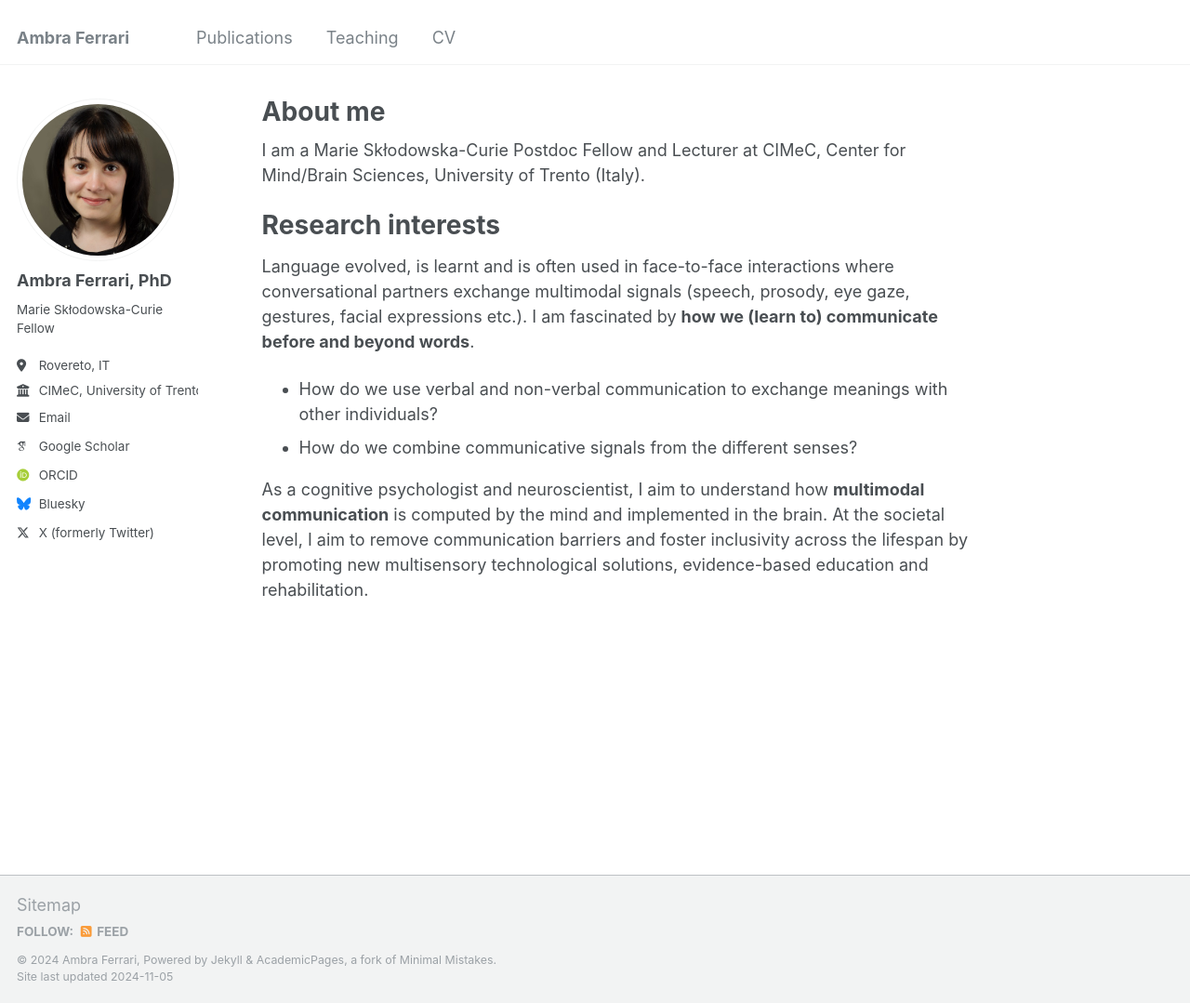
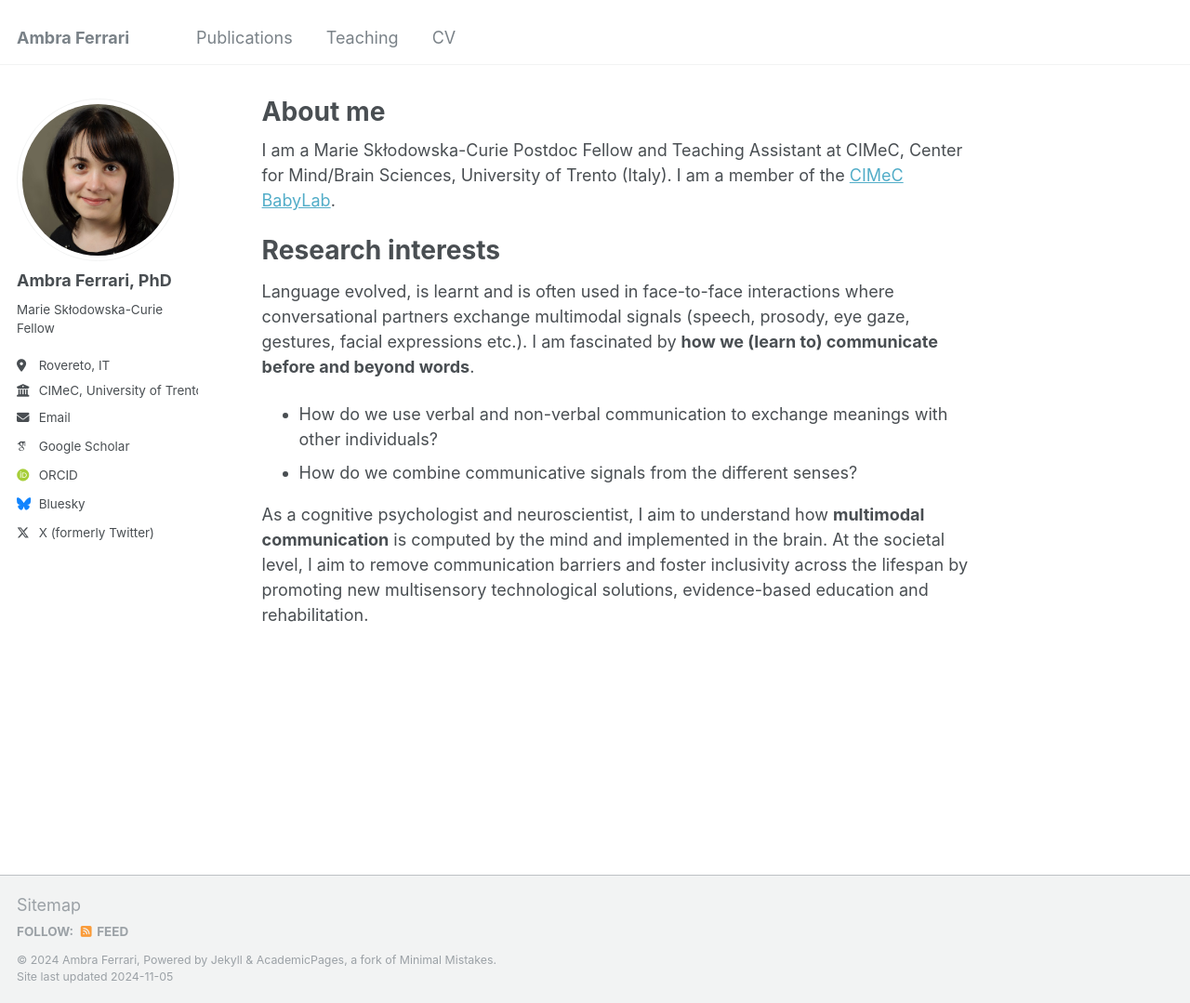
Before and after one commit to ambrafer/ambrafer.github.io, a Jekyll site: the page built from _pages/about.md, in a window 1280 px wide and 1079 px high. Shown: the whole window at 93% size. Built offline with Jekyll 4.4.1, drawn with Linux system fonts in a browser that asks for light colours; some web fonts are replaced.

Commit message:
Update about.md

```diff
--- a/_pages/about.md
+++ b/_pages/about.md
@@ -7,7 +7,8 @@ redirect_from:
   - /about.html
 ---
 
-I am a Marie Skłodowska-Curie Postdoc Fellow and Lecturer at CIMeC, Center for Mind/Brain Sciences, University of Trento (Italy).
+I am a Marie Skłodowska-Curie Postdoc Fellow and Teaching Assistant at CIMeC, Center for Mind/Brain Sciences, University of Trento (Italy).
+I am a member of the <a href="https://r1.unitn.it/babylab/en/" target="_blank">CIMeC BabyLab</a>.
 
 Research interests
 ======
```
